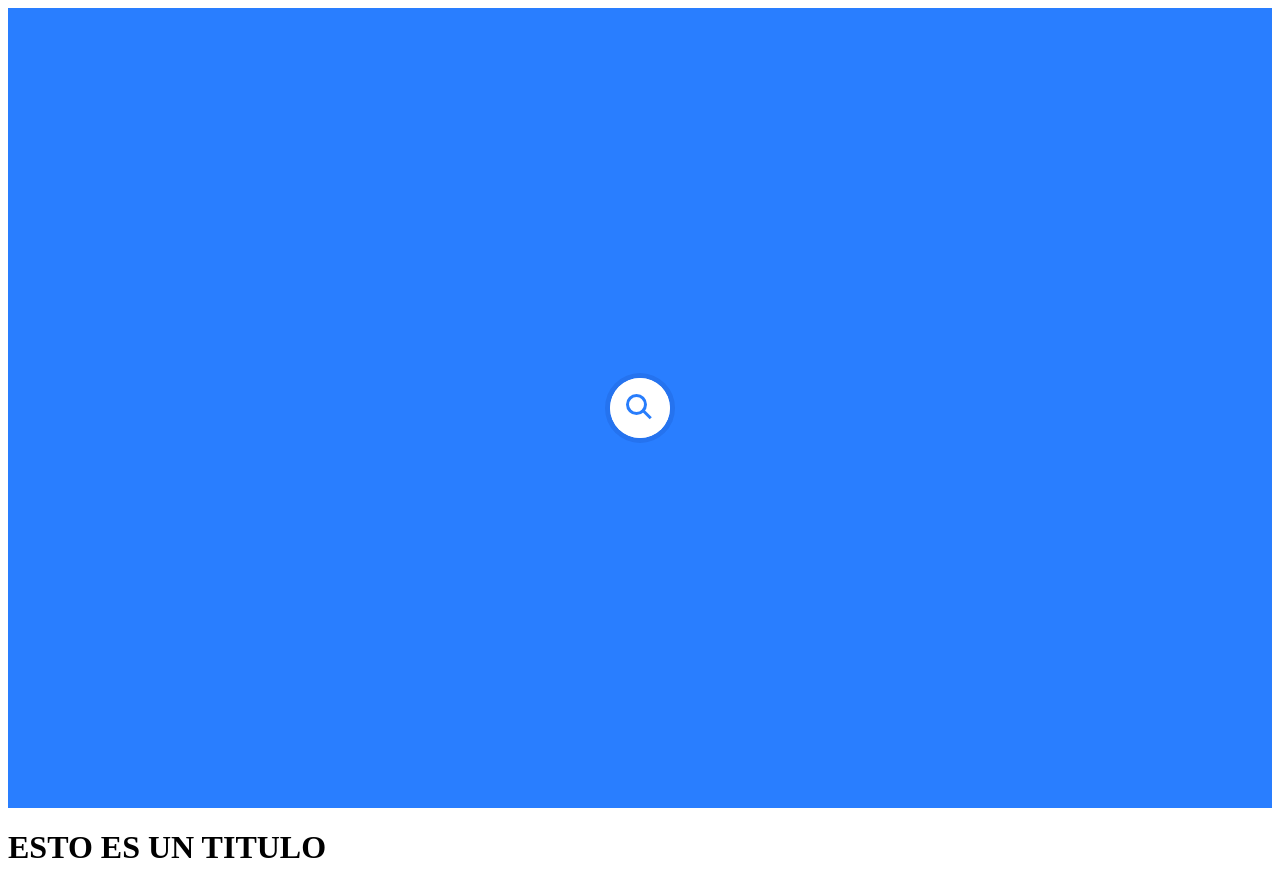
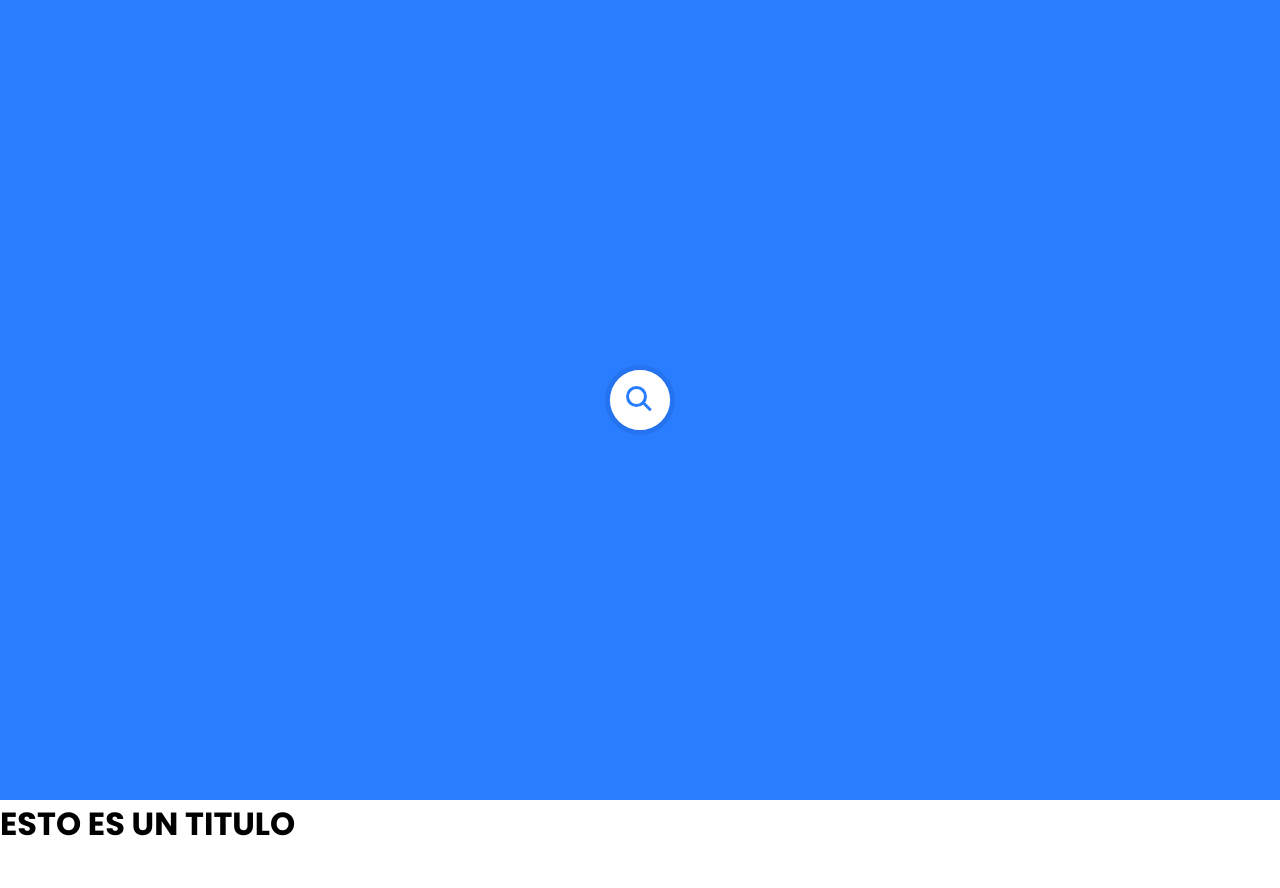
Before and after one commit to Roshve/prueba, a Nuxt app: page / in a window 1280 px wide. After the commit the page ends 848 px from the top, so only its background shows below. Built offline with nearby package versions, Linux system fonts and the light colour scheme.

Commit message:
feat: static favicon and nuxt config scss

```diff
--- a/components/Base/Header.vue
+++ b/components/Base/Header.vue
@@ -36,10 +36,7 @@
   },
 }
 </script>
-<style scoped>
-@import url('https://fonts.googleapis.com/css2?family=Poppins:ital,wght@0,100;0,200;0,300;0,400;0,500;0,600;0,700;0,800;0,900;1,100;1,200;1,300;1,400;1,500;1,600;1,700;1,800;1,900&display=swap');
-
-
+<style lang="scss" scoped>
 header {
   display: flex;
   justify-content: center;
--- a/nuxt.config.js
+++ b/nuxt.config.js
@@ -21,6 +21,7 @@
 
   // Global CSS: https://go.nuxtjs.dev/config-css
   css: [
+    '~/assets/scss/main.scss'
   ],
 
   // Plugins to run before rendering page: https://go.nuxtjs.dev/config-plugins
```
Also changed, not shown: 1 other file (tests, documents, lock files or other folders).
